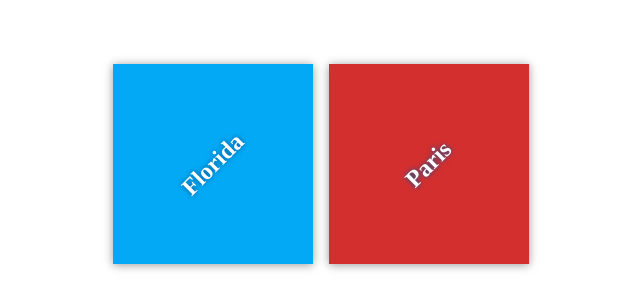
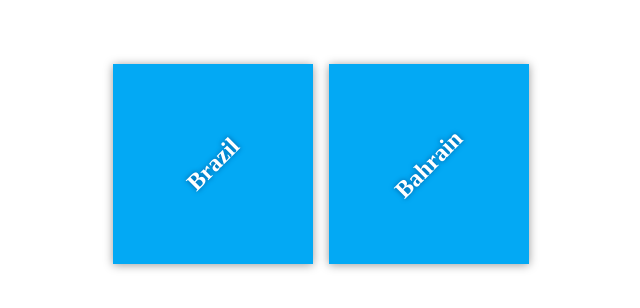
Before and after one commit to LemmyFee/my-travel-plans, a plain HTML site: page index.html in a window 1280 px wide. Shown: the part 236-544 px from the top of the page, without its empty margins (319-959 px from the left). Drawn offline with Linux system fonts and the light colour scheme; files that its build step writes are made by us from their sources.

Commit message:
Add Destinations

```diff
--- a/index.html
+++ b/index.html
@@ -10,12 +10,12 @@
 
     <div class="container">
         <div class="destination-container">
-            <div class="destination" id="florida">
-                <h2>Florida</h2>
+            <div class="destination" id="brazil">
+                <h2>Brazil</h2>
             </div>
 
-            <div class="destination" id="paris">
-                <h2>Paris</h2>
+            <div class="destination" id="bahrain">
+                <h2>Bahrain</h2>
             </div>
         </div>
     </div>
```
